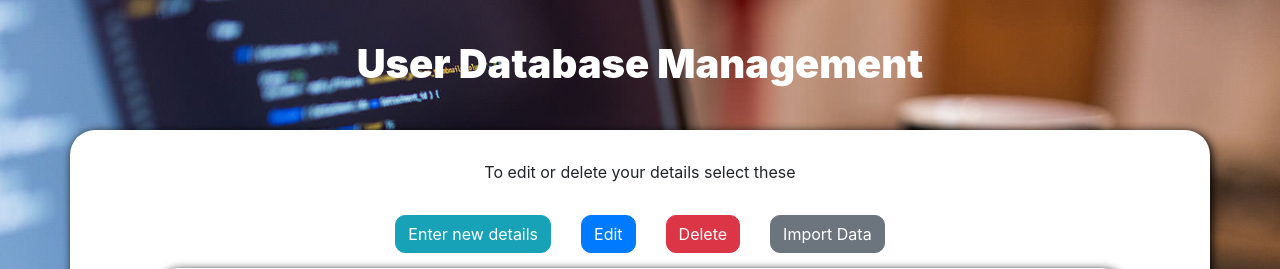
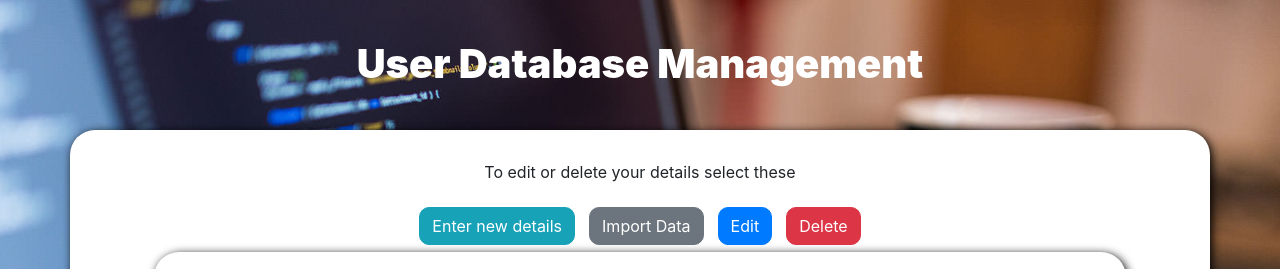
Before and after one commit to satwik-chowdary/userdb, a PHP site: page /show.php in a window 1280 px wide. Shown: the top 269 px of the page. Run offline with PHP 8.4, Linux system fonts and the light colour scheme; data that the repository does not hold is empty.

Commit message:
Update show.php

```diff
--- a/show.php
+++ b/show.php
@@ -61,18 +61,19 @@
             <div class="row justify-content-center" >
 
             <div>
-                    <a href='index.php'><button class="btn btn-info" style="margin: 15px;border-radius:10px;">Enter new details</button></a>
+                    <a href='index.php'><button class="btn btn-info" style="margin: 7px;border-radius:10px;">Enter new details</button></a>
                   </div>
                 <div>
-                    <a href='edit.php'><button class="btn btn-primary" style="margin: 15px;border-radius:10px;">Edit</button></a>
+                    <a href='import.php'><button class="btn btn-secondary" style="margin: 7px;border-radius:10px;">Import Data</button></a>
+                  </div>
+                <div>
+                    <a href='edit.php'><button class="btn btn-primary" style="margin: 7px;border-radius:10px;">Edit</button></a>
                   </div>
 
                   <div>
-                    <a href="delete.php"><button class="btn btn-danger" style="margin: 15px;border-radius:10px;">Delete</button></a>
+                    <a href="delete.php"><button class="btn btn-danger" style="margin: 7px;border-radius:10px;">Delete</button></a>
                   </div>
-                  <div>
-                    <a href='import.php'><button class="btn btn-secondary" style="margin: 15px;border-radius:10px;">Import Data</button></a>
-                  </div>
+
                 <div>
             </div>
         </div><div class="container" style="background-color:white;box-shadow: 2px 2px 10px black; border-radius:25px;width: 90%; height: fit-content; padding: 30px; margin-bottom: 30px;">
```
